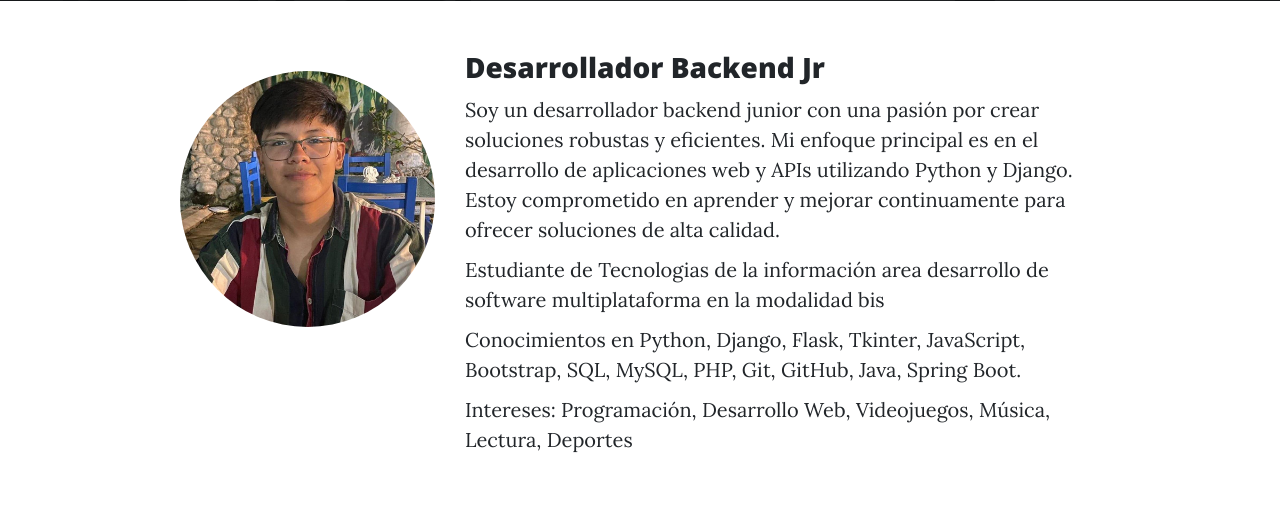
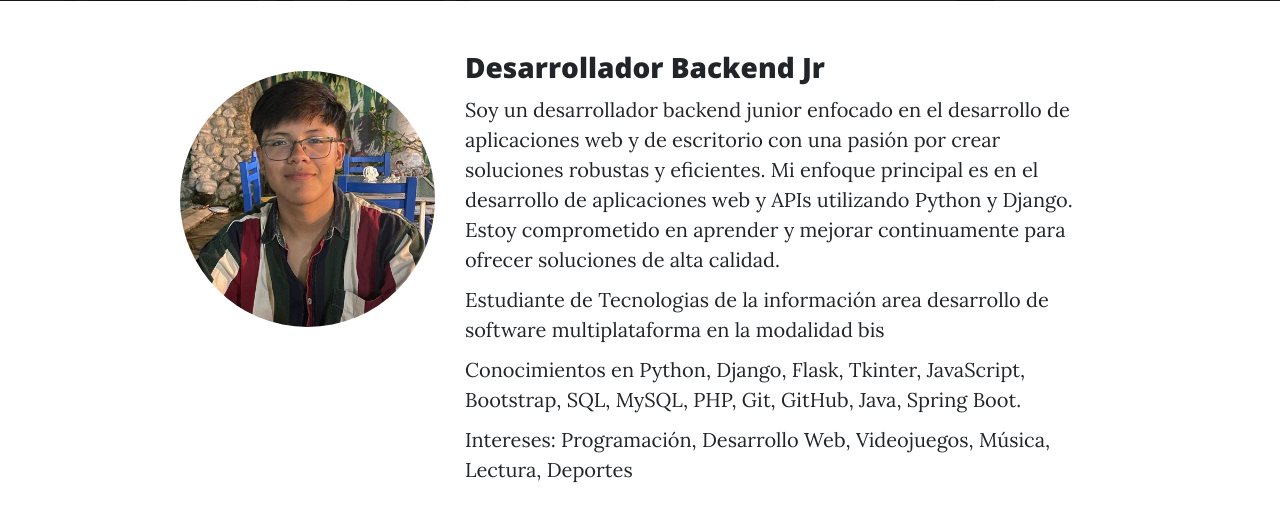
Before and after one commit to YeraldoCode/Portfolio-render, a Django app: page /about/ in a window 1280 px wide. Shown: the part 531-1046 px from the top of the page. Run offline with Django 4.2, Linux system fonts and the light colour scheme; some libraries are stand-ins or nearby versions.

Commit message:
Enhance About page description with more specific backend development focus
- Expand personal description to highlight web and desktop application development
- Maintain existing focus on Python and Django
- Provide more context about professional skills and interests

```diff
--- a/core/templates/core/about.html
+++ b/core/templates/core/about.html
@@ -13,7 +13,7 @@
       </div>
       <div class="col-lg-7 col-md-8">
         <h3>Desarrollador Backend Jr</h3>
-        <p>Soy un desarrollador backend junior con una pasión por crear soluciones robustas y eficientes.
+        <p>Soy un desarrollador backend junior enfocado en el desarrollo de aplicaciones web y de escritorio con una pasión por crear soluciones robustas y eficientes.
            Mi enfoque principal es en el desarrollo de aplicaciones web y APIs utilizando Python y Django.
            Estoy comprometido en aprender y mejorar continuamente para ofrecer soluciones de alta calidad.
         </p>
```
